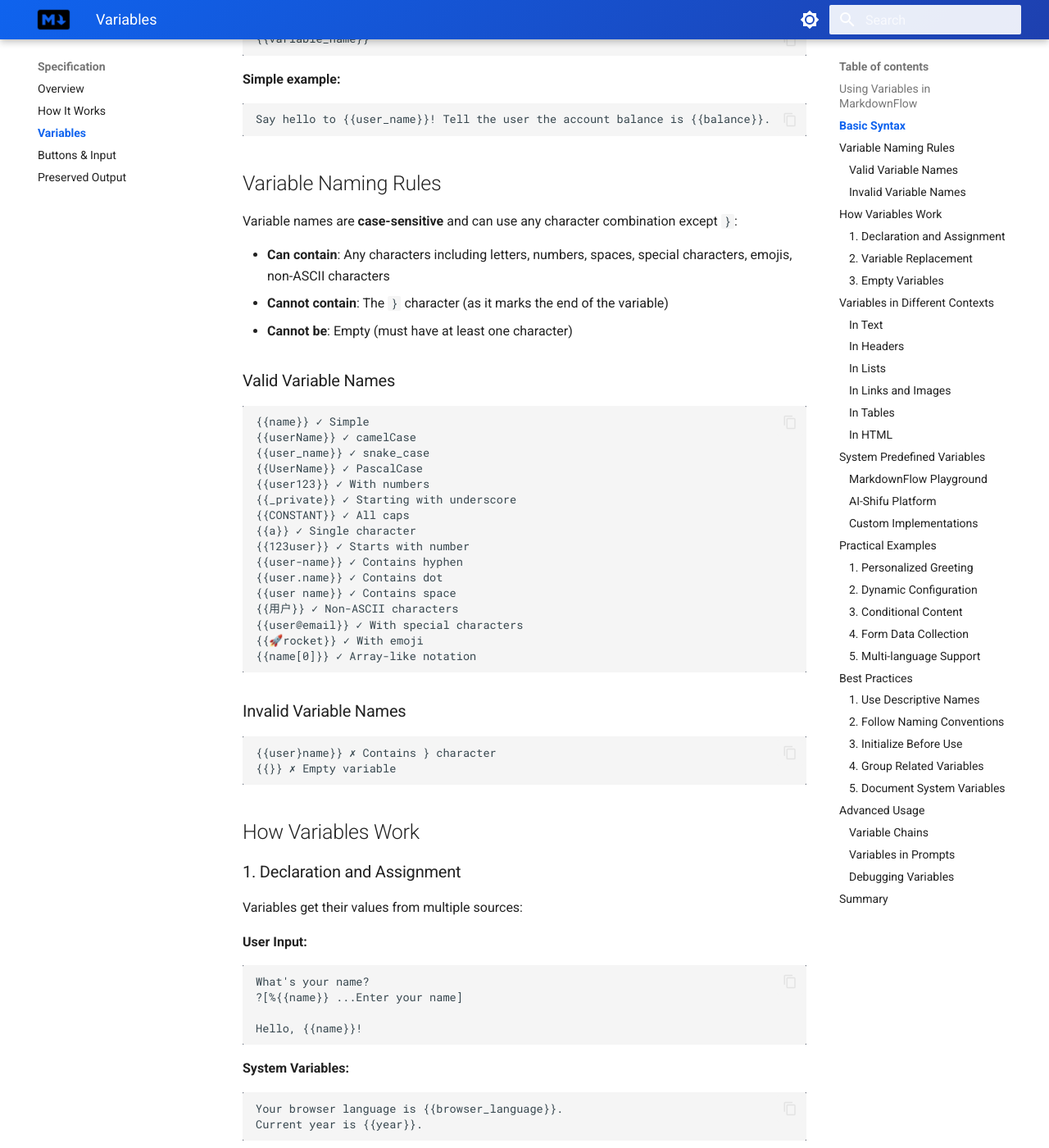
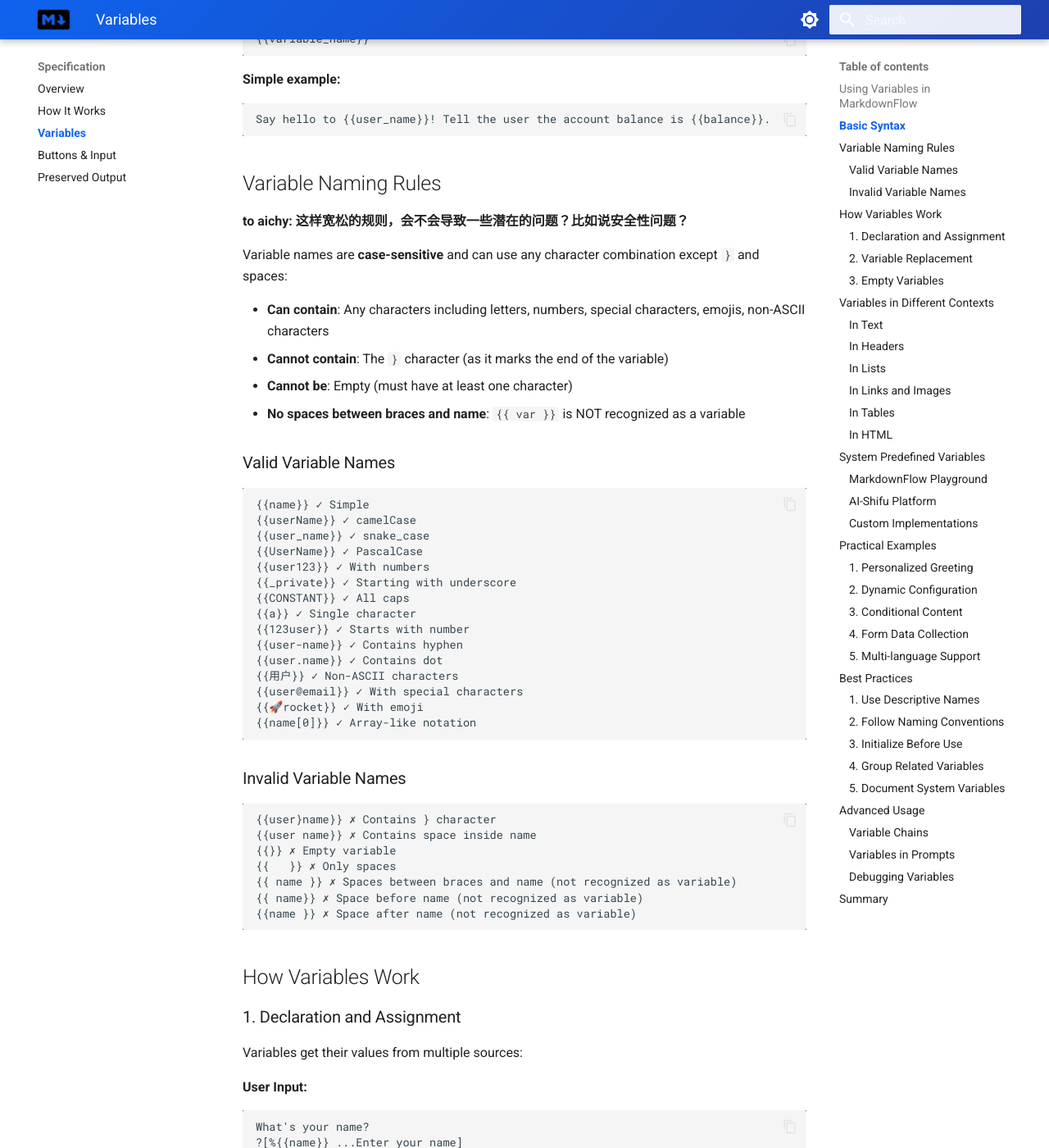
Before and after one commit to ai-shifu/markdown-flow, an MkDocs documentation site: the page built from docs/docs/specification/variables.md, in a window 1280 px wide and 1400 px high, scrolled down 460 px. Shown: the whole window at 82% size. Built offline with MkDocs 1.6.1 and Material for MkDocs 9.7.7, drawn with Linux system fonts in a browser that asks for light colours.

Commit message:
Clarify variable naming rules: no spaces allowed
- Variables cannot contain spaces in the name
- Spaces between braces and variable name prevent recognition
- Add examples of invalid variables with spaces
- Move 'user name' example to invalid section

🤖 Generated with [Claude Code](https://claude.ai/code)

Co-Authored-By: Claude <noreply@anthropic.com>

````diff
--- a/docs/docs/specification/variables.md
+++ b/docs/docs/specification/variables.md
@@ -20,11 +20,14 @@ Say hello to {{user_name}}! Tell the user the account balance is {{balance}}.
 
 ## Variable Naming Rules
 
-Variable names are **case-sensitive** and can use any character combination except `}`:
+**to aichy: 这样宽松的规则，会不会导致一些潜在的问题？比如说安全性问题？**
 
-- **Can contain**: Any characters including letters, numbers, spaces, special characters, emojis, non-ASCII characters
+Variable names are **case-sensitive** and can use any character combination except `}` and spaces:
+
+- **Can contain**: Any characters including letters, numbers, special characters, emojis, non-ASCII characters
 - **Cannot contain**: The `}` character (as it marks the end of the variable)
 - **Cannot be**: Empty (must have at least one character)
+- **No spaces between braces and name**: `{{ var }}` is NOT recognized as a variable
 
 ### Valid Variable Names
 
@@ -51,7 +53,12 @@ Variable names are **case-sensitive** and can use any character combination exce
 
 ```markdown
 {{user}name}} ✗ Contains } character
+{{user name}} ✗ Contains space inside name
 {{}} ✗ Empty variable
+{{   }} ✗ Only spaces
+{{ name }} ✗ Spaces between braces and name (not recognized as variable)
+{{ name}} ✗ Space before name (not recognized as variable)
+{{name }} ✗ Space after name (not recognized as variable)
 ```
 
 ## How Variables Work
````
Also changed, not shown: other parts of docs/docs/specification/variables.md (+0 -1 lines).
